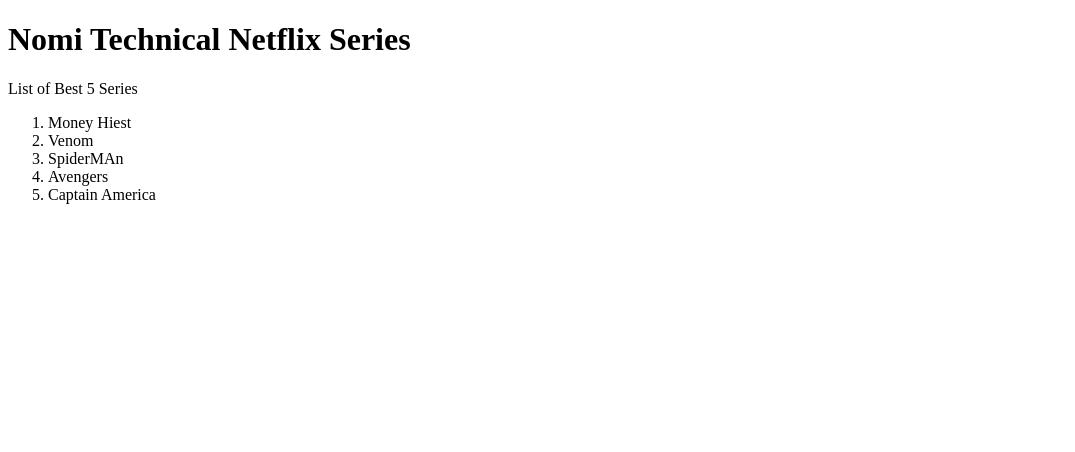
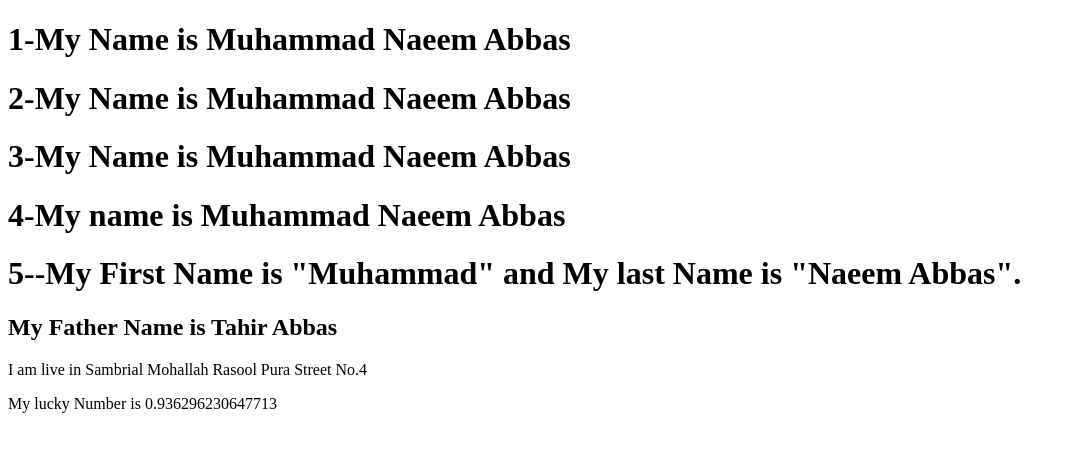
Before and after one commit to Naeemwattu/React-Tutorial, a React (Create React App) app in the folder 5.helloworld/: page / in a window 1280 px wide. Shown: the top 452 px of the page, without its empty margins (0-1075 px from the left). Built offline with nearby package versions, Linux system fonts and the light colour scheme.

Commit message:
Expression & ES6 Templete Literal

```diff
--- a/5.helloworld/src/index.js
+++ b/5.helloworld/src/index.js
@@ -68,20 +68,50 @@
 
 // -----------1st Challange in React App-----------
 
+// import React from "react";
+// import ReactDOM from "react-dom";
+
+// ReactDOM.render(
+//   <>
+//     <h1>Nomi Technical Netflix Series</h1>
+//     <p>List of Best 5 Series</p>
+//     <ol>
+//       <li>Money Hiest</li>
+//       <li>Venom</li>
+//       <li>SpiderMAn</li>
+//       <li>Avengers</li>
+//       <li>Captain America</li>
+//     </ol>
+//   </>,
+//   document.getElementById('root')
+// );
+
+
+
+// --------------JavaScript Expressions &  ES6 Template Literal in JSX in ReactJs-----
+
 import React from "react";
-import ReactDOM from "react-dom";
+import ReactDom from "react-dom";
 
-ReactDOM.render(
+const fname = "Muhammad";
+const lname = "Naeem Abbas";
+const faname ="Tahir Abbas";
+
+ReactDom.render(
   <>
-    <h1>Nomi Technical Netflix Series</h1>
-    <p>List of Best 5 Series</p>
-    <ol>
-      <li>Money Hiest</li>
-      <li>Venom</li>
-      <li>SpiderMAn</li>
-      <li>Avengers</li>
-      <li>Captain America</li>
-    </ol>
+    <h1>1-My Name is {fname}  {lname} </h1>
+
+    <h1>2-My Name is {fname + " " + lname}</h1>
+
+    <h1>3-My Name is {`${fname} ${lname}`}</h1>
+
+    <h1>{`4-My name is ${fname} ${lname}`}</h1>
+
+    <h1>{`5--My First Name is "${fname}" and My last Name is "${lname}".`}</h1>
+
+    <h2>My Father Name is {faname} </h2>
+    <p>I am live in Sambrial Mohallah Rasool Pura Street No.4</p>
+    <p>My lucky Number is {Math.random()} </p>
   </>,
   document.getElementById('root')
 );
```
